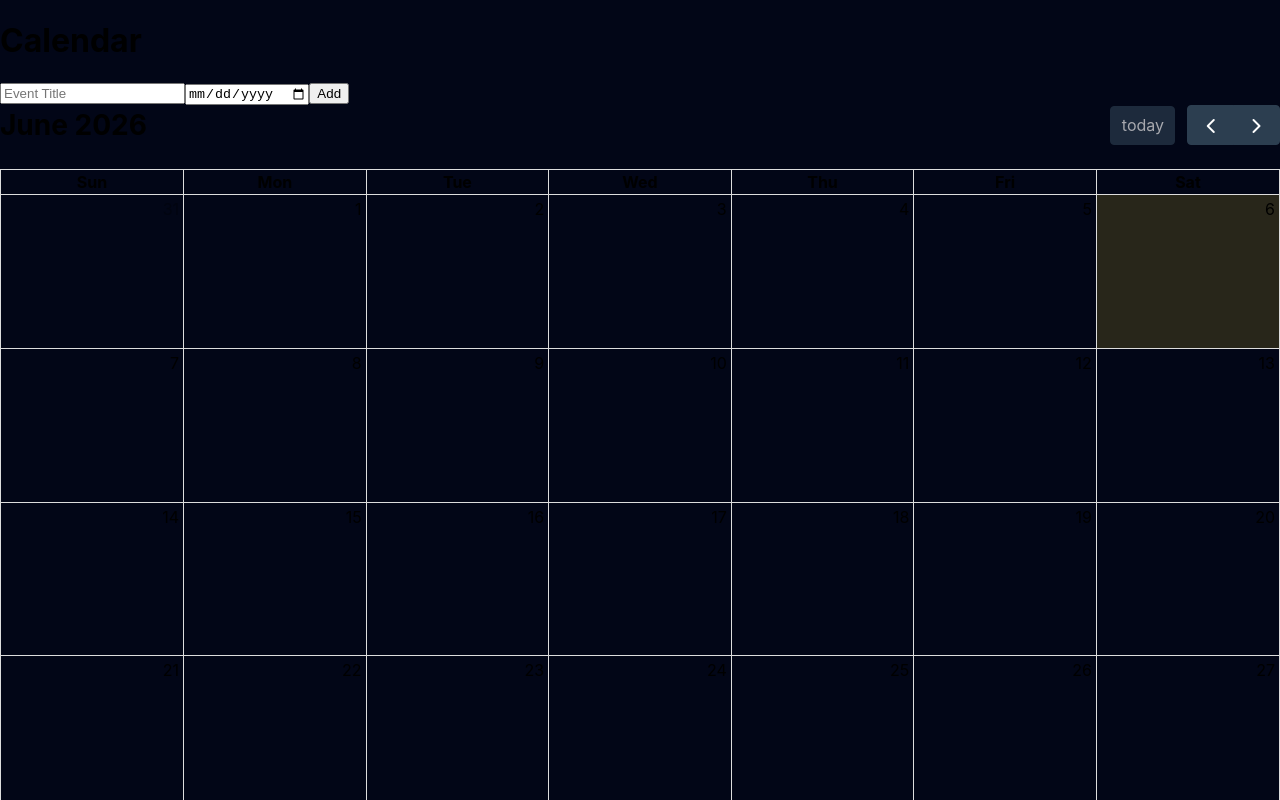
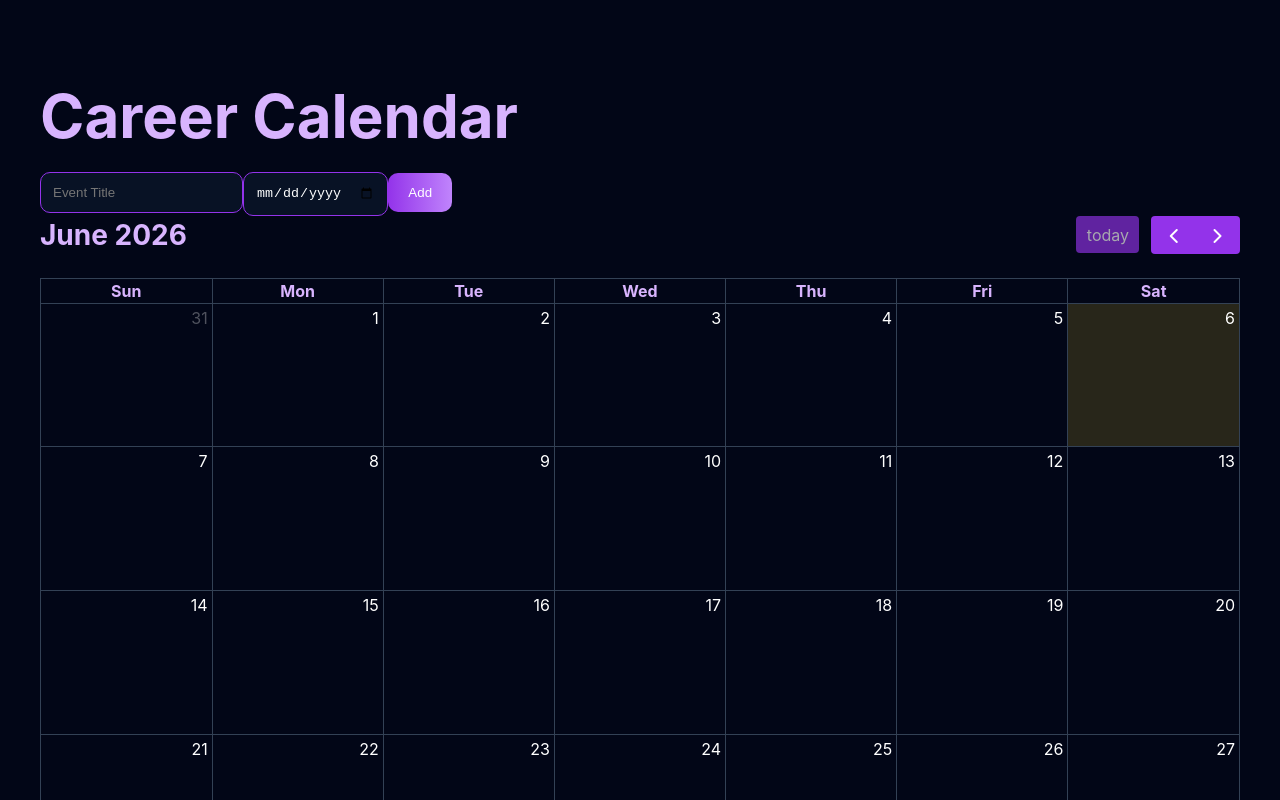
Before and after one commit to waseesomrat/aurevia-ai, a Next.js app in the folder frontend/: page /calendar in a window 1280 px wide. Shown: the top 800 px of the page. Built offline with nearby package versions, Linux system fonts and the light colour scheme.

Commit message:
Fix calendar styling

```diff
--- /dev/null
+++ b/frontend/app/calendar/calendar.css
@@ -0,0 +1,38 @@
+.fc {
+  color: white;
+}
+
+.fc-theme-standard td,
+.fc-theme-standard th {
+  border-color: #334155;
+}
+
+.fc-theme-standard .fc-scrollgrid {
+  border-color: #334155;
+}
+
+.fc-toolbar-title {
+  color: #d8b4fe;
+}
+
+.fc-col-header-cell {
+  color: #d8b4fe;
+}
+
+.fc-daygrid-day-number {
+  color: white;
+}
+
+.fc-button-primary {
+  background: #9333ea !important;
+  border: none !important;
+}
+
+.fc-button-primary:hover {
+  background: #a855f7 !important;
+}
+
+.fc-event {
+  background: #9333ea;
+  border: none;
+}
--- a/frontend/app/calendar/page.tsx
+++ b/frontend/app/calendar/page.tsx
@@ -1,5 +1,5 @@
 "use client";
-
+import "./calendar.css";
 import { useEffect, useState } from "react";
 import FullCalendar from "@fullcalendar/react";
 import dayGridPlugin from "@fullcalendar/daygrid";
@@ -58,25 +58,61 @@ export default function CalendarPage() {
   }, []);
 
   return (
-    <div className="p-8">
-      <h1 className="text-2xl font-bold mb-4">Calendar</h1>
+    <div
+  style={{
+    minHeight: "100vh",
+    background: "#020617",
+    color: "white",
+    padding: "40px",
+  }}>
+     <h1
+  style={{
+    color: "#d8b4fe",
+    fontSize: "60px",
+    marginBottom: "20px",
+  }}
+>
+  Career Calendar
+</h1>
 
       <div className="flex gap-2 mb-4">
        <input
-          className="border p-2"
   placeholder="Event Title"
   value={title}
   onChange={(e) => setTitle(e.target.value)}
+  style={{
+    background: "#081225",
+    color: "white",
+    border: "1px solid #9333ea",
+    padding: "12px",
+    borderRadius: "10px",
+  }}
 />
 
      <input
-          className="border p-2"
   type="date"
   value={date}
   onChange={(e) => setDate(e.target.value)}
+  style={{
+    background: "#081225",
+    color: "white",
+    border: "1px solid #9333ea",
+    padding: "12px",
+    borderRadius: "10px",
+  }}
 />
-
-        <button className="bg-blue-500 text-white px-4" onClick={addEvent}>
+       <button
+  onClick={addEvent}
+  style={{
+    background:
+      "linear-gradient(to right,#9333ea,#c084fc)",
+    color: "white",
+    border: "none",
+    padding: "12px 20px",
+    borderRadius: "10px",
+    cursor: "pointer",
+  }}
+>
   Add
 </button>
       </div>
```
Lines whose indentation alone changed are shown as unchanged.
